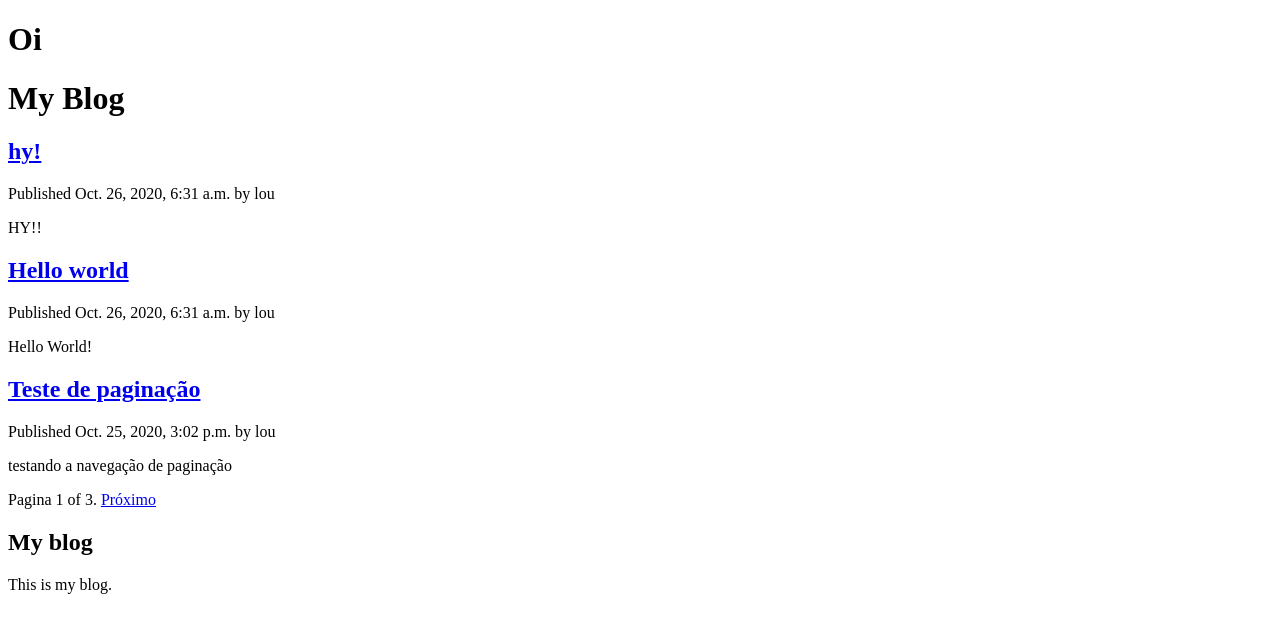
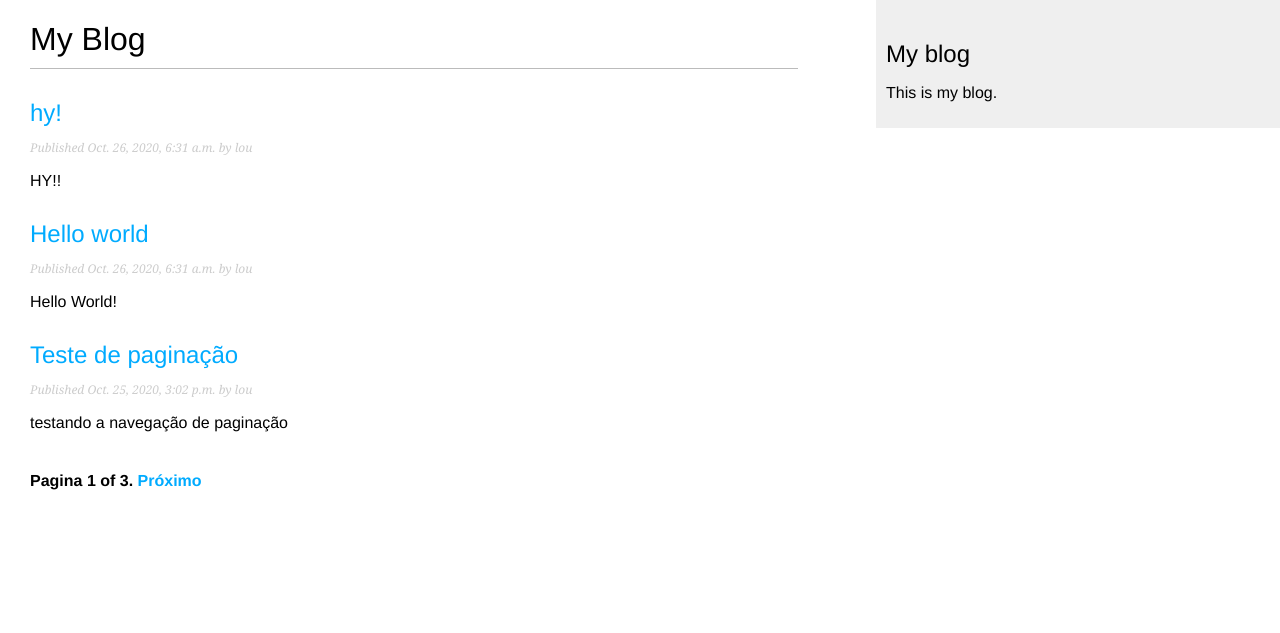
Before and after one commit to LourenceQ/my_blog, a Django app: page /blog_app/ in a window 1280 px wide. Shown: the top 633 px of the page. Run offline with Django 3.2, Linux system fonts and the light colour scheme; data comes from the database, SQL or seed files in the repository; both versions use the stored data as it was after the commit.

Commit message:
Fized pagination and css

```diff
--- a/blog_pro/blog_app/static/blog_app/css/blog.css
+++ b/blog_pro/blog_app/static/blog_app/css/blog.css
@@ -1,75 +1,92 @@
-h1{
-  font-color: red;
+body {
+    margin:0;
+    padding:0;
+    font-family:helvetica, sans-serif;
 }
 
-.techfont{
-  font-family: 'Ruso One',sans-serif;
-  font-size: : 1.5em;
-  margin-bottom: 10px;
-}
-.bigbrand{
-  font-size: 1.5em;
+a {
+    color:#00abff;
+    text-decoration:none;
 }
 
-.centerstage{
-  margin-left: :auto;
-  margin-right:auto;
+h1 {
+    font-weight:normal;
+    border-bottom:1px solid #bbb;
+    padding:0 0 10px 0;
 }
 
-.postdate{
-  text-align: center;
+h2 {
+    font-weight:normal;
+    margin:30px 0 0;
 }
 
-.posttitle{
-  font-family: 'Ruso One',sans-serif;
-  font-size: 3em;
-  text-align: center;
+#content {
+    float:left;
+    width:60%;
+    padding:0 0 0 30px;
 }
 
-.postcontent{
-  font-family: 'Montserrat';
-  font-size: 1.5em;
+#sidebar {
+    float:right;
+    width:30%;
+    padding:10px;
+    background:#efefef;
+    height:100%;
 }
 
-.btn-comment{
-  position: absolute;
-  right: 0px;
+p.date {
+    color:#ccc;
+    font-family: georgia, serif;
+    font-size: 12px;
+    font-style: italic;
 }
 
-/* COLOR CHANGER BELOW */
-.loader {
-  filter:hue-rotate(0deg);
-  color:linear-gradient(45deg,#0f8,#08f);
-  animation:hue 10000ms infinite linear;
-
+/* pagination */
+.pagination {
+    margin:40px 0;
+    font-weight:bold;
 }
 
-@keyframes spinify {
-  0% {
-    transform: translate(0px,0px);
+/* forms */
+label {
+    float:left;
+    clear:both;
+    color:#333;
+    margin-bottom:4px;
+}
+input, textarea {
+    clear:both;
+    float:left;
+    margin:0 0 10px;
+    background:#ededed;
+    border:0;
+    padding:6px 10px;
+    font-size:12px;
+}
+input[type=submit] {
+    font-weight:bold;
+    background:#00abff;
+    color:#fff;
+    padding:10px 20px;
+    font-size:14px;
+    text-transform:uppercase;
+}
+.errorlist {
+    color:#cc0033;
+    float:left;
+    clear:both;
+    padding-left:10px;
+}
 
-  }
-  33% {
-    transform: translate(0px,24px);
-    border-radius:100%;
-    width:10px;
-    height:10px;
-
-  }
-   66% {
-    transform:translate(0px,-16px);
-  }
-
-   88% {
-    transform:translate(0px,4px);
-
-  }
-  100% {
-    transform:translate(0px,0px);
-  }
+/* comments */
+.comment {
+    padding:10px;
 }
-@keyframes hue{
-  0%{filter: hue-rotate(0deg);}
-  100%{filter:hue-rotate(360deg);}
-
+.comment:nth-child(even) {
+    background:#efefef;
 }
+.comment .info {
+    font-weight:bold;
+    font-size:12px;
+    color:#666;
+}
--- a/blog_pro/blog_app/templates/blog_app/base.html
+++ b/blog_pro/blog_app/templates/blog_app/base.html
@@ -2,12 +2,11 @@
 {% load static %}
 <html lang="pt" dir="ltr">
   <head>
+    <link href="{% static 'blog_app/css/blog.css' %}" rel="stylesheet" >
     <meta charset="utf-8">
     <title>{% block title %}{% endblock %}</title>
-    <link rel="stylesheet" href="{% static "css/blog.css" %}">
   </head>
   <body>
-    <h1>Oi</h1>
     <div id="content">
       {% block content %}
       {% endblock %}
--- a/blog_pro/blog_app/templates/blog_app/post/detalhe.html
+++ b/blog_pro/blog_app/templates/blog_app/post/detalhe.html
@@ -4,7 +4,7 @@
 
 {% block content %}
 <h1>{{ post.titulo }}</h1>
-<p class="data">
+<p class="date">
   Published {{ post.publicar }} by {{ post.autor }}
 </p>
 {{ post.body|linebreaks }}
--- a/blog_pro/blog_app/templates/blog_app/post/lista.html
+++ b/blog_pro/blog_app/templates/blog_app/post/lista.html
@@ -8,7 +8,7 @@
       {{ post.titulo }}
       </a>
     </h2>
-    <p class="data">
+    <p class="date">
       Published {{ post.publicar }} by {{ post.autor }}
     </p>
     {{ post.body|truncatewords:30|linebreaks }}
--- a/blog_pro/blog_app/templates/pagination.html
+++ b/blog_pro/blog_app/templates/pagination.html
@@ -1,12 +1,12 @@
 <div class="pagination">
   <span class="step-links">
-    {% if pagina.has_previous %}
-      <a href="?page={{ page.numero_pagina_anterior }}">Antertior</a>
+    {% if page.has_previous %}
+      <a href="?page={{ page.previous_page_number }}">Antertior</a>
     {% endif %}
     <span class="current">
       Pagina {{ page.number }} of {{ page.paginator.num_pages }}.</span>
     {% if page.has_next %}
-      <a href="?page={{ page.numero_pagina_proximo }}">Próximo</a>
+      <a href="?page={{ page.next_page_number }}">Próximo</a>
     {% endif %}
   </span>
 </div>
--- a/blog_pro/blog_app/views.py
+++ b/blog_pro/blog_app/views.py
@@ -7,7 +7,7 @@ from django.core.paginator import Paginator,EmptyPage,PageNotAnInteger
 def lista_post(request): # ESSA VIEW PEGA A REQUEST COMO ÚNICO PARÂMETRO. PARÂMETRO REQUERIDO POR TODAS AS VIEWS
     object_list = Post.publicado.all()
     paginator = Paginator(object_list, 3) # 3 POST EM CADA PÁGINA
-    page = request.GET.get('pagina')
+    page = request.GET.get('page')
     try:
         posts = paginator.page(page)
     except PageNotAnInteger:
@@ -18,8 +18,8 @@ def lista_post(request): # ESSA VIEW PEGA A REQUEST COMO ÚNICO PARÂMETRO. PAR
         posts = paginator.page(paginator.num_pages)
     return render(request,'blog_app/post/lista.html',{'page':page,'posts':posts})
 
-    posts = Post.publicado.all() # NESSA VIEW, É RETIRADA TODOS OS POSTS COM STATUS DE publicado USANDO O MANAGER publicado que foi criado.
-    return render(request,'blog_app/post/lista.html',{'posts':posts})
+    #posts = Post.publicado.all() # NESSA VIEW, É RETIRADA TODOS OS POSTS COM STATUS DE publicado USANDO O MANAGER publicado que foi criado.
+    #return render(request,'blog_app/post/lista.html',{'posts':posts})
 
  # render É UM ATALHO FORNECIDO POR DJANGO PARA RENDERIZAR A LISTA DE POSTS NO DADO TEMPLATE.
  # ESSA FUNÇÃO PEGA O OBJETO REQURIDO, O CAMINHO DO TEMPLATE E AS VARIÁVEIS DO CONTEXTO PARA RENDERIZAR O DADO TEMPLATE
```
Also changed, not shown: blog_pro/db.sqlite3.
